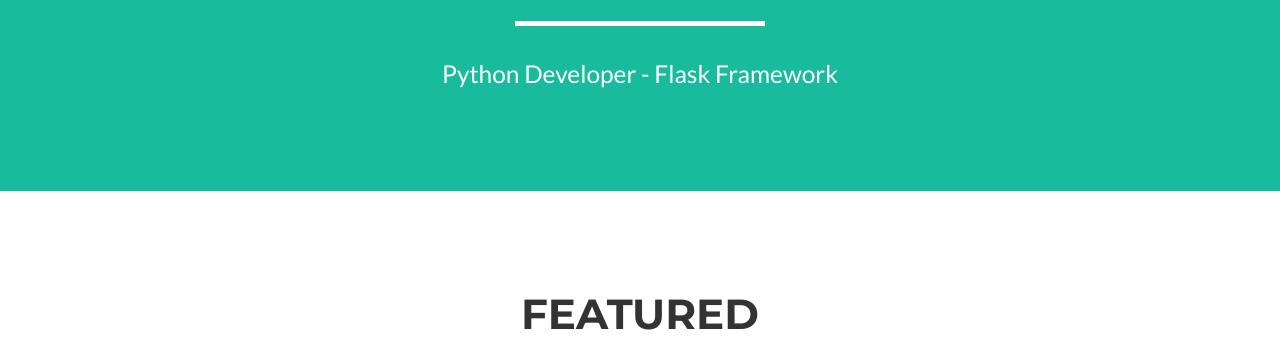
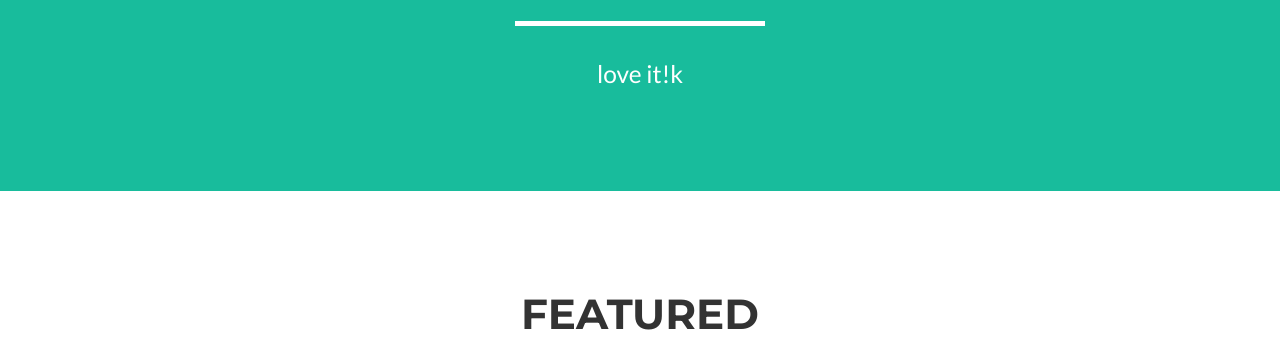
Before and after one commit to bob0bot/fantas, a Python web app: template templates/index.html in a window 1280 px wide. Shown: the part 525-864 px from the top of the page. Run offline with Jinja, Linux system fonts and the light colour scheme; the template is opened without the code that fills it, so the values that code supplies are empty; some libraries are stand-ins or nearby versions.

Commit message:
homechanges1.1

```diff
--- a/templates/index.html
+++ b/templates/index.html
@@ -87,7 +87,7 @@
                     <div class="intro-text">
                         <h1 class="name">Hey there {{name}}!</h1>
                         <hr class="star-light">
-                        <span class="skills">Python Developer - Flask Framework</span>
+                        <span class="skills">love it!k</span>
                     </div>
                 </div>
             </div>
```
